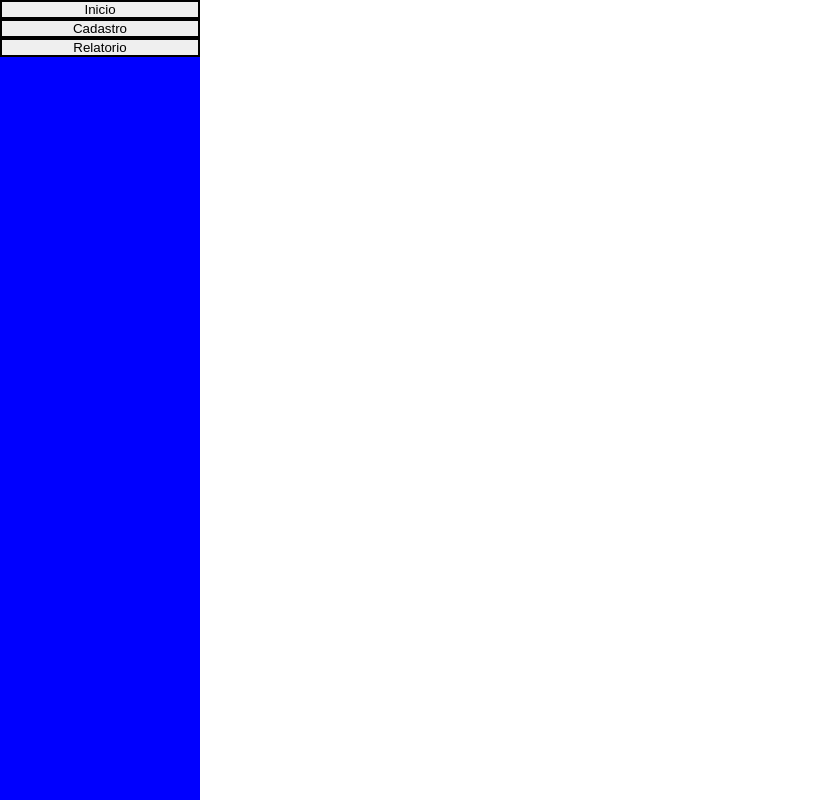
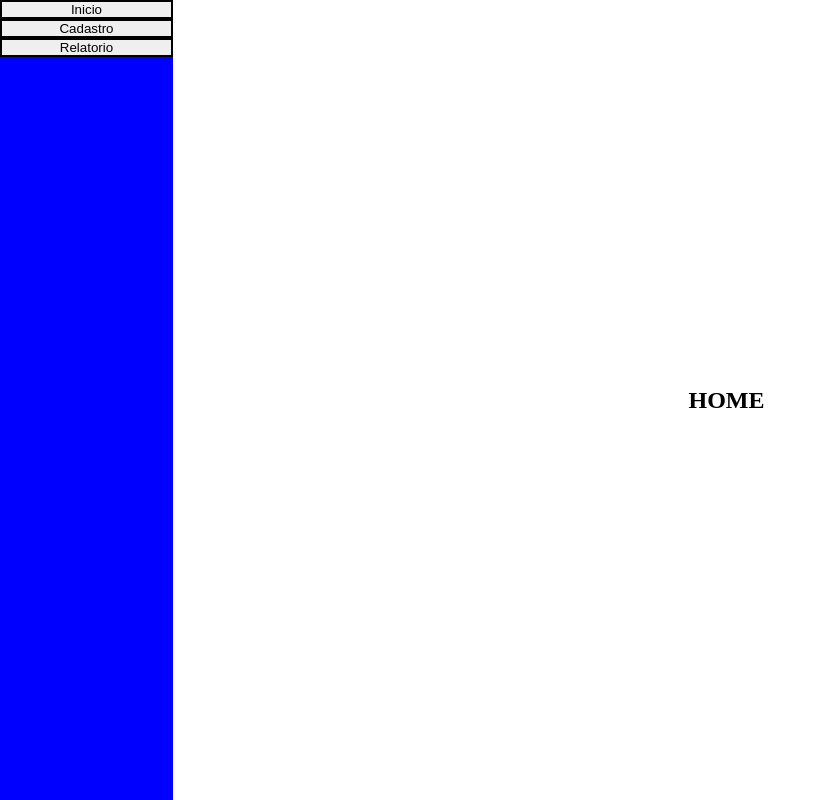
Before and after one commit to rodrigobeckmann/lsm-project, a React (Vite) app: page / in a window 1280 px wide. Shown: the whole page, without its empty margins (0-827 px from the left). Built offline with nearby package versions, Linux system fonts and the light colour scheme.

Commit message:
adcionando componentes a arvore de criaçao de menu

```diff
--- a/src/App.css
+++ b/src/App.css
@@ -15,3 +15,20 @@ nav {
 nav button {
   border: 2px solid black;
 }
+
+main {
+  display: flex;
+}
+
+.in-work {
+  display: flex;
+  width: 100%;
+  height: 100%;
+  justify-content: center;
+  align-items: center;
+}
+
+.component-container {
+  width: 100vw;
+  display: flex;
+}
--- a/src/App.tsx
+++ b/src/App.tsx
@@ -1,11 +1,36 @@
 import './App.css';
 import SideMenu from './components/SideMenu';
+import InWork from './components/InWork';
+import Home from './components/Home';
+import { useState } from 'react';
+
+const home = <Home />;
+
+
 
 function App() {
+
+  const [displayComponent, setDisplayComponent] = useState(home);
+
+  const handleRenderComponentClick = (component: JSX.Element) => {
+    setDisplayComponent(component)
+  }
+
+  const renderComponent = () => {
+    < InWork />
+  }
+
   return (
-    <>
-      <SideMenu />
-    </>
+
+    <main>
+      <SideMenu
+        handleRenderClick={handleRenderComponentClick}
+      />
+      <section className='component-container'>
+        {displayComponent}
+      </section>
+    </main>
+
   );
 }
 
--- a/src/MenuData.tsx
+++ b/src/MenuData.tsx
@@ -1,14 +1,46 @@
+import InWork from "./components/InWork";
+
+const inWork = () => {
+  return <InWork />
+}
+
 const menuData = [
   {
     tittle: 'Inicio',
   },
   {
     tittle: 'Cadastro',
-    subMenu: ['opt1', 'opt2', 'opt3']
+    subMenu: [
+      {
+        tittle: 'opt1',
+        component: <InWork />,
+      },
+      {
+        tittle: 'opt2',
+        component: <InWork />,
+      },
+      {
+        tittle: 'opt3',
+        component: <InWork />,
+      },
+    ]
   },
   {
     tittle: 'Relatorio',
-    subMenu: ['opt1', 'opt2', 'opt3']
+    subMenu: [
+      {
+        tittle: 'opt1',
+        component: <InWork />,
+      },
+      {
+        tittle: 'opt2',
+        component: <InWork />,
+      },
+      {
+        tittle: 'opt3',
+        component: <InWork />,
+      },
+    ]
   },
 ]
 
--- /dev/null
+++ b/src/components/Home.tsx
@@ -0,0 +1,7 @@
+function Home() {
+  return (
+    <h1 className="in-work feature">HOME</h1>
+  )
+}
+
+export default Home;
--- /dev/null
+++ b/src/components/InWork.tsx
@@ -0,0 +1,7 @@
+function InWork() {
+  return (
+    <h1 className="in-work feature">PAGINA EM DESENVOLVIMENTO</h1>
+  )
+}
+
+export default InWork;
--- a/src/components/SideMenu.tsx
+++ b/src/components/SideMenu.tsx
@@ -1,9 +1,12 @@
-import SubMenu from "./SubMenu";
 import { useState } from "react";
 import menuData from "../MenuData";
 import MenuButton from "./buttons/MenuButton";
 
-function SideMenu() {
+type SideMenuProps = {
+  handleRenderClick: (arg: JSX.Element) => void,
+}
+
+function SideMenu({ handleRenderClick }: SideMenuProps) {
 
   const [isSubMenu, setIsSubMenu] = useState('');
 
@@ -17,7 +20,11 @@ function SideMenu() {
             {menuElement.tittle}
           </MenuButton>
           {isSubMenu === menuElement.tittle && menuElement.subMenu?.map((element) =>
-            <MenuButton>{element}</MenuButton>
+            <MenuButton
+              handleClick={() => handleRenderClick(element.component)}
+            >
+              {element.tittle}
+            </MenuButton>
           )}
         </>
       ))}
--- a/src/components/buttons/MenuButton.tsx
+++ b/src/components/buttons/MenuButton.tsx
@@ -1,6 +1,6 @@
 type MenuButtonProps = {
   children: string,
-  handleClick: () => void,
+  handleClick?: () => void,
 }
 
 function MenuButton({ children, handleClick }: MenuButtonProps) {
```
